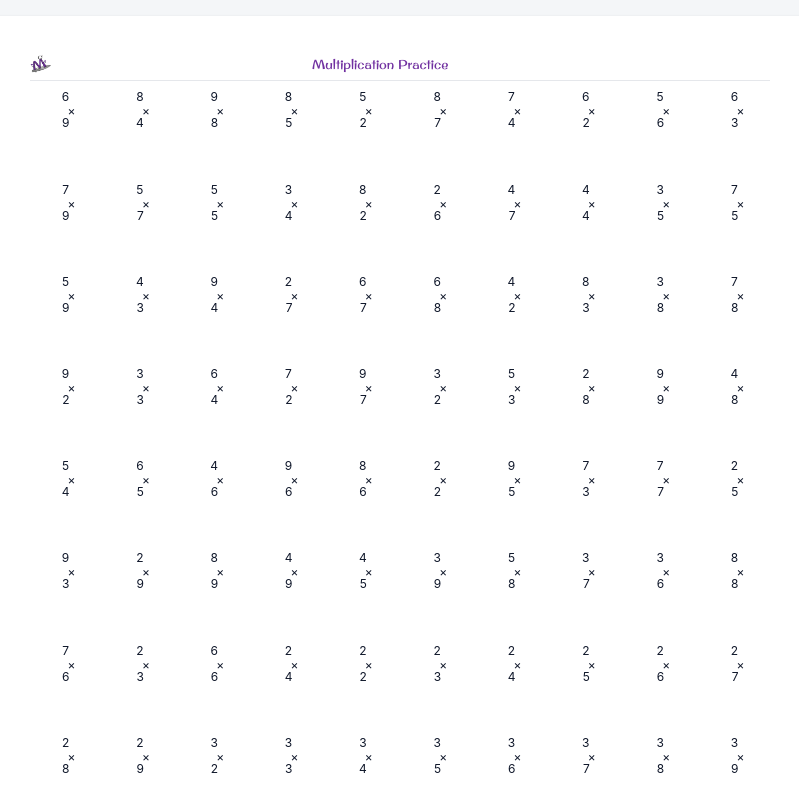
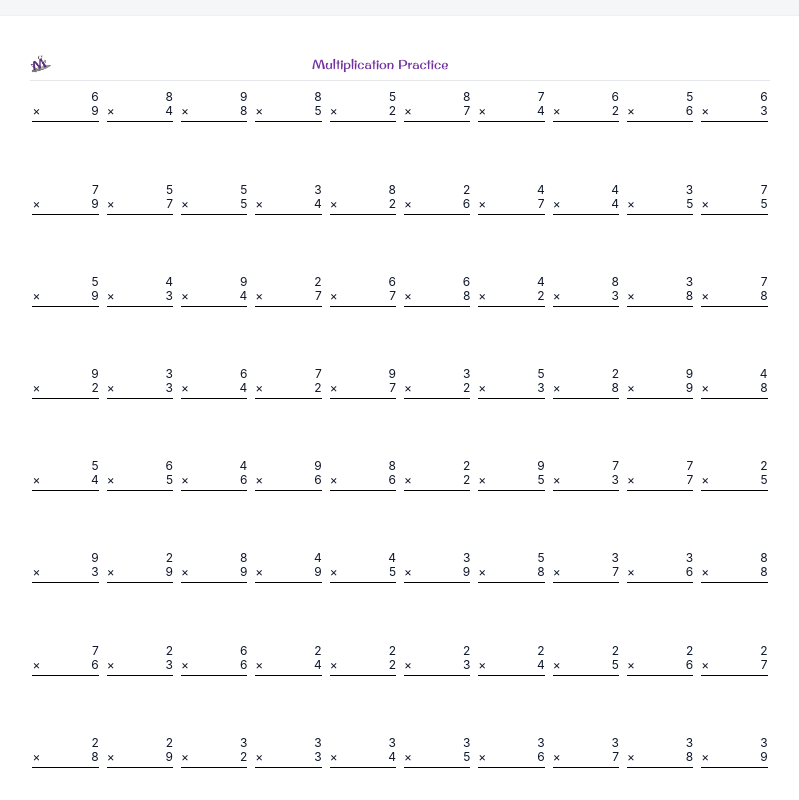
Before and after one commit to sbellmathitude/web-worksheet-generator, a Next.js app: page / in a window 1280 px wide. Both pictures are taken after a click on the button "Generate". Shown: the part 205-1005 px from the top of the page, without its empty margins (240-1039 px from the left). Built offline with nearby package versions, Linux system fonts and the light colour scheme.

Commit message:
Fix worksheet CSS for line and x alignment

```diff
--- a/styles/Worksheet.module.css
+++ b/styles/Worksheet.module.css
@@ -49,12 +49,24 @@
   height: 100%;
 }
 
-/* Use a stable inner layout and move the × farther right */
-.rowGrid {
+.topRow {
+  width: 100%;
+  display: flex;
+  justify-content: flex-end;
+  align-items: center;
+}
+
+.middleRow {
   width: 100%;
   display: grid;
-  grid-template-columns: 18px 1fr;
+  grid-template-columns: 10px 1fr;
   align-items: center;
+}
+
+.lineRow {
+  width: 100%;
+  display: flex;
+  justify-content: flex-end;
 }
 
 /* Numbers */
@@ -65,12 +77,17 @@
   text-align: right;
 }
 
+.bottomNumber {
+  justify-self: end;
+}
+
 /* Multiply sign */
 .times {
   font-size: 12px;
   line-height: 1;
   text-align: left;
-  transform: translateX(6px);
+  justify-self: start;
+  margin-left: 0;
 }
 
 /* Separator */
```
